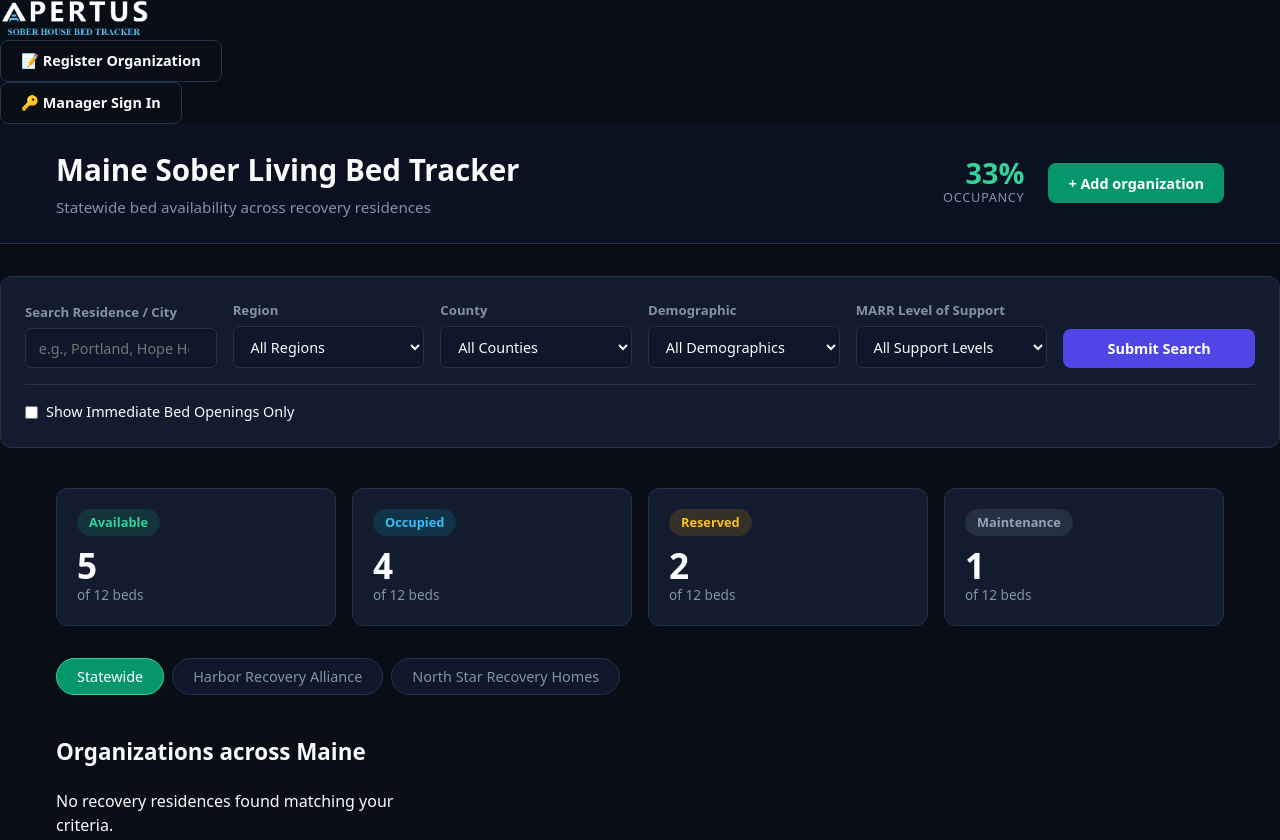
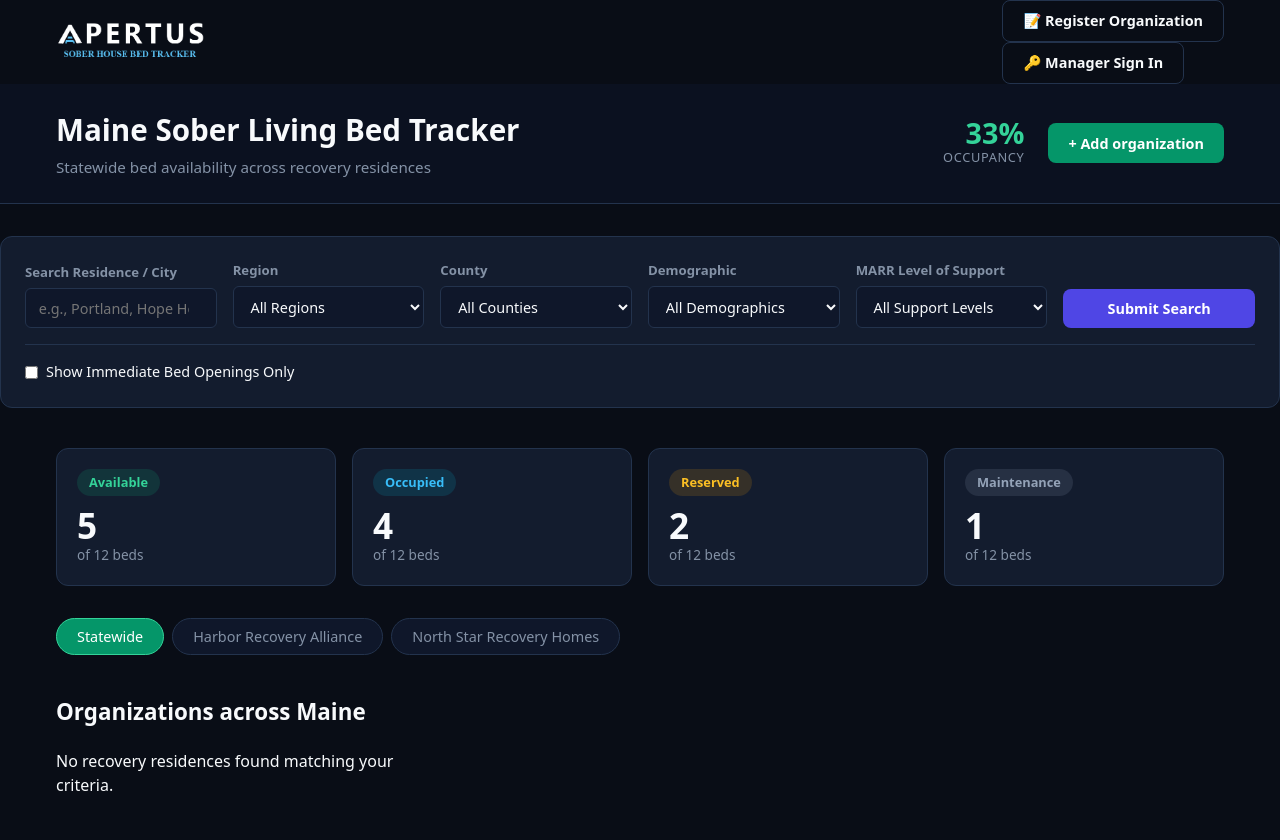
Before and after one commit to Tialudwick/Apertus, a website with bundled scripts: page index.html in a window 1280 px wide. Shown: the top 840 px of the page. Built offline with nearby package versions, Linux system fonts and the light colour scheme; some packages are replaced by stand-ins of ours; no server answers; the database is empty.

Commit message:
updated nav container

```diff
--- a/css/main.css
+++ b/css/main.css
@@ -131,6 +131,16 @@ body {
     border-bottom: 1px solid var(--card-border);
     padding: 1rem 0;
     margin-bottom: 2rem;
+}
+.nav-container {
+    max-width: 1200px;
+    margin: 0 auto;
+    padding: 0 1rem;
+    display: flex;
+    justify-content: space-between;
+    align-items: center;
+    flex-wrap: wrap;
+    gap: 1rem;
 
 }
 
```
